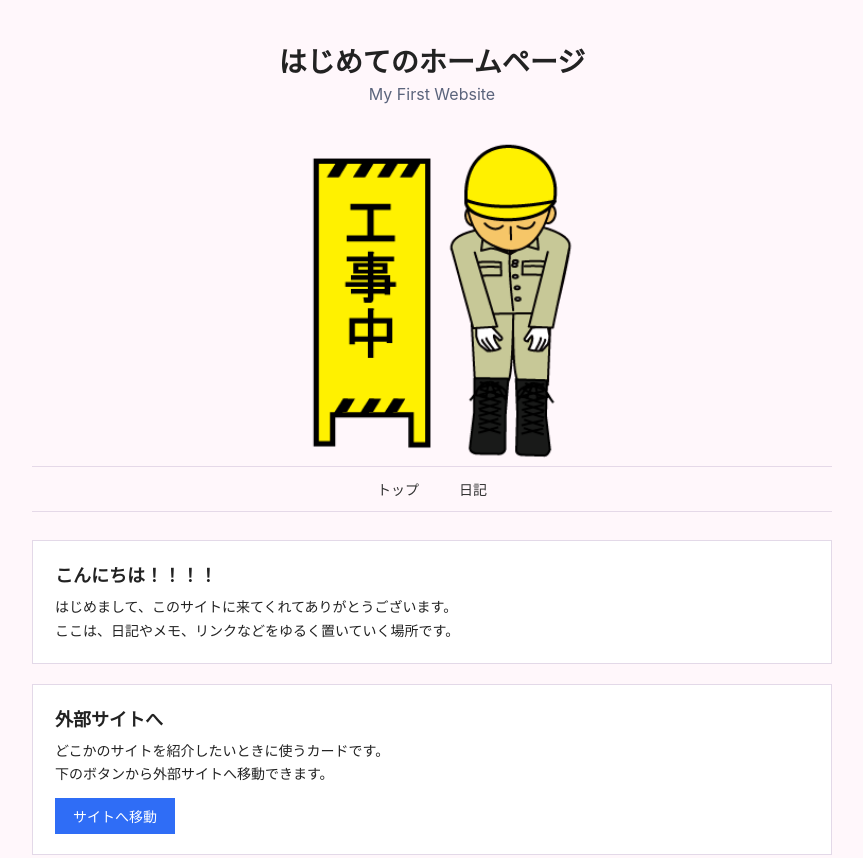
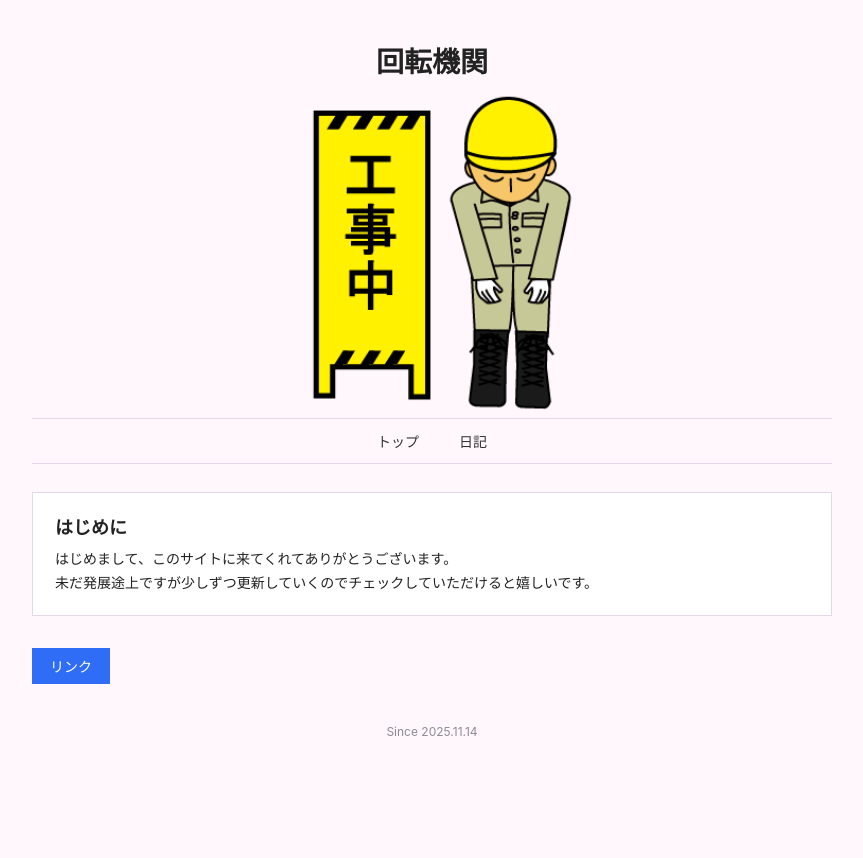
Before and after one commit to Gnzlss314/gnzlss, a plain HTML site: page index.html in a window 1280 px wide. Shown: the top 858 px of the page, without its empty margins (208-1071 px from the left). After the commit the page ends 800 px from the top, so only its background shows below. Drawn offline with Linux system fonts and the light colour scheme.

Commit message:
Update index.html

```diff
--- a/index.html
+++ b/index.html
@@ -2,7 +2,7 @@
 <html lang="ja">
 <head>
     <meta charset="UTF-8">
-    <title>My First Website</title>
+    <title>回転機関</title>
     <style>
         /* 全体の基本設定 */
         body {
@@ -113,8 +113,8 @@
 </head>
 <body>
     <div class="wrapper">
-        <header>はじめてのホームページ</header>
-        <div class="subtitle">My First Website</div>
+        <header>回転機関</header>
+        <!-- <div class="subtitle">My First Website</div> -->
 
         <!-- ナビゲーション -->
         <img src="pics1902.png" alt="写真" width="300"
@@ -127,26 +127,26 @@
 
         <!-- 1つめのカード：あいさつ -->
         <div class="card">
-            <h2>こんにちは！！！！</h2>
+            <h2>はじめに</h2>
             <p>
                 はじめまして、このサイトに来てくれてありがとうございます。<br>
-                ここは、日記やメモ、リンクなどをゆるく置いていく場所です。
+                未だ発展途上ですが少しずつ更新していくのでチェックしていただけると嬉しいです。
             </p>
         </div>
 
         <!-- 2つめのカード：外部サイト -->
-        <div class="card">
+       <!-- <div class="card">
             <h2>外部サイトへ</h2>
             <p>
                 どこかのサイトを紹介したいときに使うカードです。<br>
                 下のボタンから外部サイトへ移動できます。
-            </p>
+            </p> -->
             <a class="btn" href="https://www.kinchan.co.jp" target="_blank">
-                サイトへ移動
+                リンク
             </a>
         </div>
 
-        <!-- 3つめのカード：まえがき -->
+        <!-- 3つめのカード：まえがき
         <div class="card">
             <h2>まえがき</h2>
             <h3>明日書きます</h3>
@@ -154,7 +154,7 @@
                 ここには、このサイトについての説明や、これから書きたいことのメモなどを
                 少しずつ追加していく予定です。
             </p>
-        </div>
+        </div>　-->
 
         <footer>Since 2025.11.14</footer>
     </div>
```
